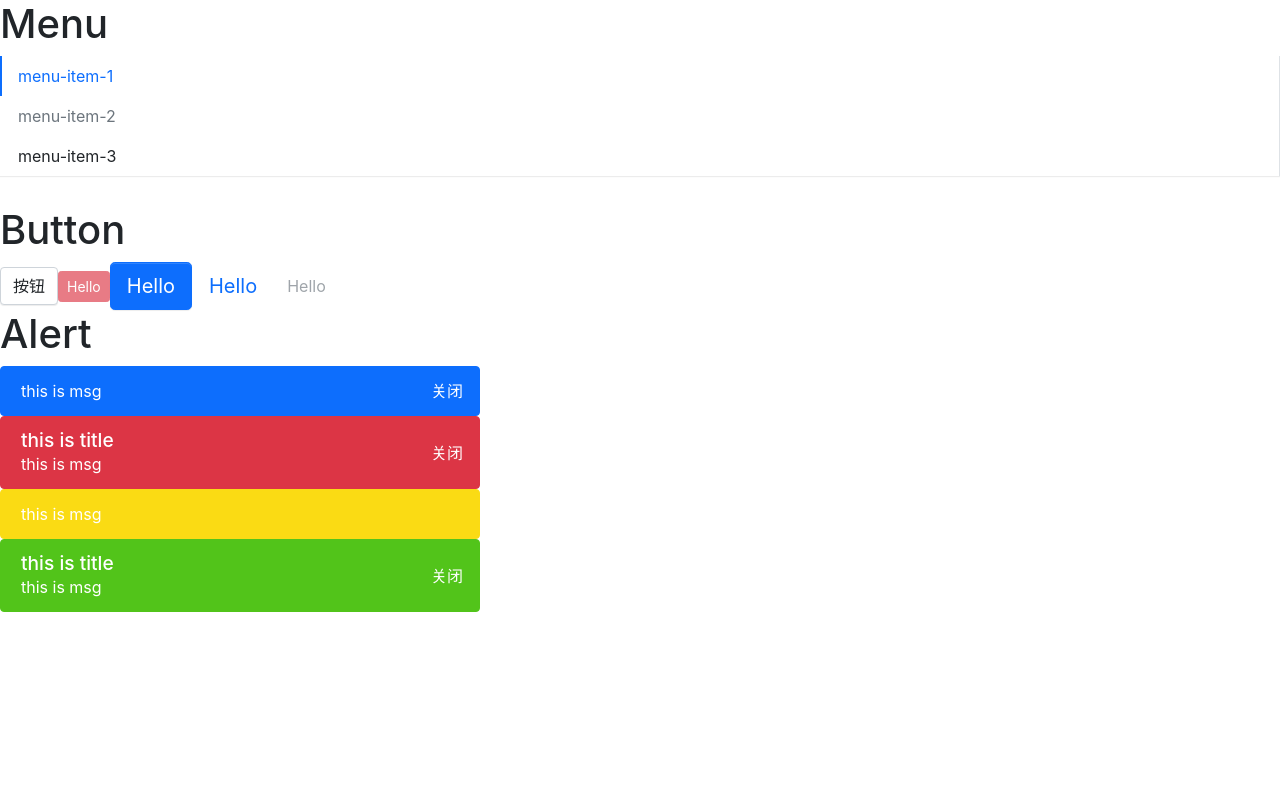
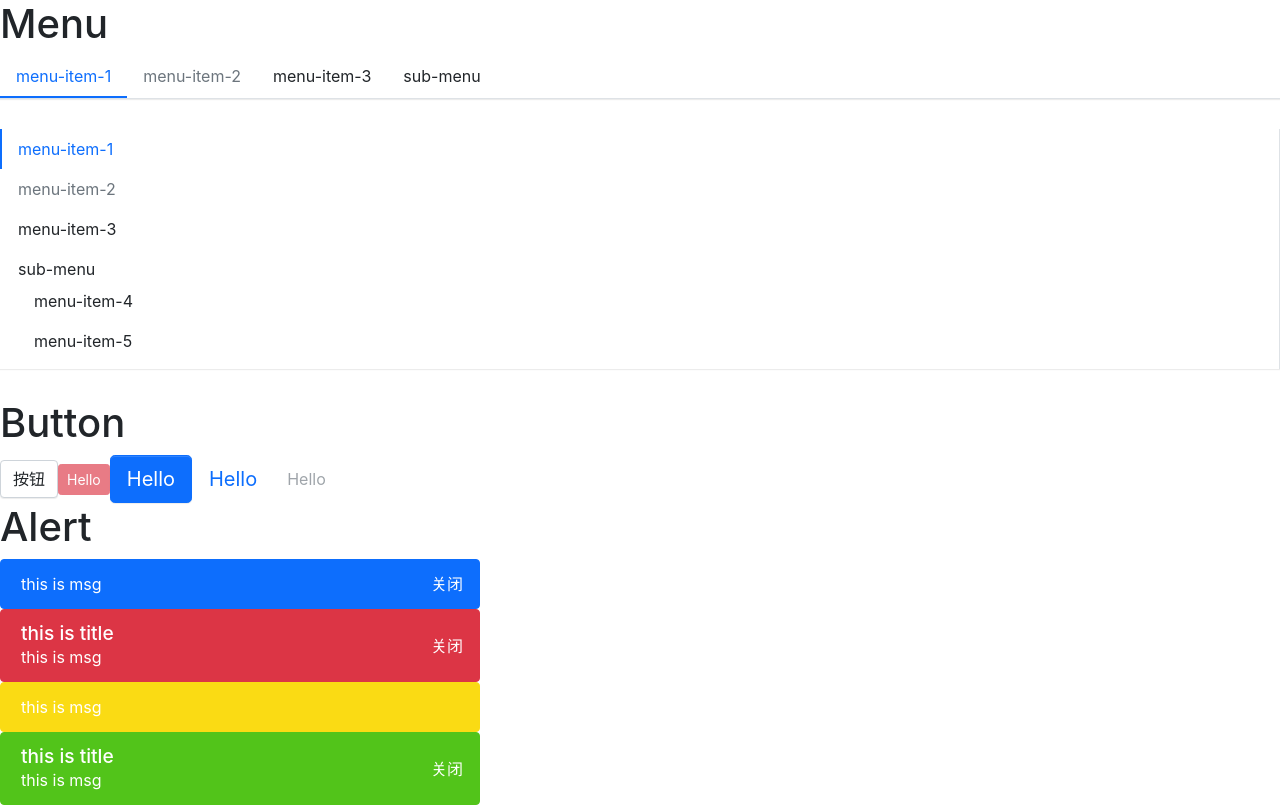
Before and after one commit to JINLE0703/jinle-ui, a React (Create React App) app: page / in a window 1280 px wide. Built offline with nearby package versions, Linux system fonts and the light colour scheme.

Commit message:
menu 添加 submenu 功能

```diff
--- a/src/App.tsx
+++ b/src/App.tsx
@@ -4,17 +4,29 @@
 import Alert from './components/Alert/alert';
 import Menu from './components/Menu/menu';
 import MenuItem from './components/Menu/menuItem';
+import SubMenu from './components/Menu/subMenu';
 
 function App() {
   return (
     <div className="App">
       <h1>Menu</h1>
-      <Menu defaultIndex={0} mode='vertical'>
-        <MenuItem index={0}>menu-item-1</MenuItem>
-        <MenuItem index={1} disabled>
-          menu-item-2
-        </MenuItem>
-        <MenuItem index={2}>menu-item-3</MenuItem>
+      <Menu defaultIndex="0" onSelect={(index) => alert(index)}>
+        <MenuItem>menu-item-1</MenuItem>
+        <MenuItem disabled>menu-item-2</MenuItem>
+        <MenuItem>menu-item-3</MenuItem>
+        <SubMenu title="sub-menu">
+          <MenuItem>menu-item-4</MenuItem>
+          <MenuItem>menu-item-5</MenuItem>
+        </SubMenu>
+      </Menu>
+      <Menu defaultIndex="0" mode="vertical" onSelect={(index) => alert(index)} defaultOpenSubMenus={['3']}>
+        <MenuItem>menu-item-1</MenuItem>
+        <MenuItem disabled>menu-item-2</MenuItem>
+        <MenuItem>menu-item-3</MenuItem>
+        <SubMenu title="sub-menu">
+          <MenuItem>menu-item-4</MenuItem>
+          <MenuItem>menu-item-5</MenuItem>
+        </SubMenu>
       </Menu>
 
       <h1>Button</h1>
--- a/src/components/Menu/_style.scss
+++ b/src/components/Menu/_style.scss
@@ -6,7 +6,8 @@
   list-style: none;
   box-shadow: $menu-box-shadow;
 
-  .jinle-menu-item {
+  // 子节点 menu-item
+  > .jinle-menu-item {
     padding: $menu-item-padding-y $menu-item-padding-x;
     cursor: pointer;
     transition: $menu-transition;
@@ -28,18 +29,56 @@
     }
   }
 
+  // submenu
+  > .jinle-submenu-item {
+    position: relative;
+
+    .jinle-submenu {
+      display: none;
+      list-style: none;
+      padding-left: 0;
+      white-space: nowrap;
+
+      &.jinle-submenu-opened {
+        display: block;
+      }
+
+      .jinle-menu-item {
+        padding: $menu-item-padding-y $menu-item-padding-x;
+        cursor: pointer;
+        transition: $menu-transition;
+        color: $body-color;
+
+        &.jinle-menu-item-selected,
+        &:hover {
+          color: $menu-item-selected-color !important;
+        }
+      }
+    }
+  }
+
   // 水平菜单
   &.jinle-menu-horizontal {
     flex-direction: row;
     border-bottom: $menu-border-width solid $menu-border-color;
 
-    .jinle-menu-item {
+    > .jinle-menu-item {
       border-bottom: $menu-item-selected-border-width solid transparent;
 
       &.jinle-menu-item-selected,
       &:hover {
         border-bottom: $menu-item-selected-border-width solid $menu-item-selected-color;
       }
+    }
+
+    .jinle-submenu {
+      position: absolute;
+      background: $white;
+      z-index: 100;
+      top: calc(100% + 8px);
+      left: 0;
+      border: $menu-border-width solid $menu-border-color;
+      box-shadow: $submenu-box-shadow;
     }
   }
 
@@ -48,7 +87,7 @@
     flex-direction: column;
     border-right: $menu-border-width solid $menu-border-color;
 
-    .jinle-menu-item {
+    > .jinle-menu-item {
       border-left: $menu-item-selected-border-width solid transparent;
 
       &.jinle-menu-item-selected,
--- a/src/components/Menu/menu.tsx
+++ b/src/components/Menu/menu.tsx
@@ -3,32 +3,35 @@
 import { MenuItemProps } from './menuItem';
 
 type MenuMode = 'horizontal' | 'vertical'; // 水平 | 垂直
-type SelectCallback = (selectedIndex: number) => void; // 被选中时调用函数
+type SelectCallback = (selectedIndex: string) => void; // 被选中时调用函数
 
 export interface MenuProps {
   className?: string; // 类名
-  defaultIndex?: number; // 默认 active 菜单索引
+  defaultIndex?: string; // 默认 active 菜单索引
   mode?: MenuMode; // 菜单类型
   style?: React.CSSProperties; // 根节点样式
   onSelect?: SelectCallback;
+  defaultOpenSubMenus?: string[]; // 垂直菜单默认展开项数组
 }
 
 interface IMenuContext {
-  currentIndex: number; // 当前被选中 index
+  currentIndex: string; // 当前被选中 index
   onSelect?: SelectCallback;
+  mode?: MenuMode;
+  defaultOpenSubMenus?: string[]; // 垂直菜单默认展开项数组
 }
 
 // 初始化一个 context
-export const MenuContext = createContext<IMenuContext>({ currentIndex: 0 });
+export const MenuContext = createContext<IMenuContext>({ currentIndex: '0' });
 
 const Menu: React.FC<MenuProps> = (props) => {
-  const { className, defaultIndex = 0, mode = 'horizontal', style, children, onSelect } = props;
+  const { className, defaultIndex = '0', mode = 'horizontal', style, children, onSelect, defaultOpenSubMenus = [] } = props;
   const [currentActive, setActive] = useState(defaultIndex); // 存储当前被选中的索引
   const classes = classNames('jinle-menu', className, {
     [`jinle-menu-${mode}`]: mode,
   });
   // 处理被点击事件
-  const handleClick = (index: number) => {
+  const handleClick = (index: string) => {
     setActive(index);
     if (onSelect) {
       onSelect(index);
@@ -38,16 +41,17 @@
   const passedContext: IMenuContext = {
     currentIndex: currentActive,
     onSelect: handleClick,
+    mode,
+    defaultOpenSubMenus,
   };
   // 限制子节点
   const renderChildren = () => {
     return React.Children.map(children, (child, index) => {
       const childElement = child as React.FunctionComponentElement<MenuItemProps>;
-      const { displayName } = childElement.type;
-      if (displayName === 'MenuItem') {
+      if (childElement.type.displayName === 'MenuItem' || childElement.type.displayName === 'SubMenu') {
         // 默认赋值 index
         return React.cloneElement(childElement, {
-          index,
+          index: index.toString(),
         });
       } else {
         console.error('Warning: Menu has a child with is not a MenuItem component');
--- a/src/components/Menu/menuItem.tsx
+++ b/src/components/Menu/menuItem.tsx
@@ -5,19 +5,20 @@
 export interface MenuItemProps {
   className?: string; // 类名
   style?: React.CSSProperties; // 样式
-  index?: number; // 索引
+  index?: string; // 索引
   disabled?: boolean; // 禁用
 }
 
 const MenuItem: React.FC<MenuItemProps> = (props) => {
-  const { className, style, index, disabled, children = false } = props;
+  const { className, style, index, disabled = false, children } = props;
   const { currentIndex, onSelect } = useContext(MenuContext); // 接收父级 context
   const classes = classNames('jinle-menu-item', className, {
     'jinle-menu-item-disabled': disabled,
     'jinle-menu-item-selected': currentIndex === index && !disabled,
   });
-  const handleClick = () => {
-    if (onSelect && !disabled && typeof index === 'number') {
+  const handleClick = (e: React.MouseEvent) => {
+    e.stopPropagation();
+    if (onSelect && !disabled && typeof index === 'string') {
       onSelect(index);
     }
   };
--- /dev/null
+++ b/src/components/Menu/subMenu.tsx
@@ -0,0 +1,70 @@
+import React, { useContext, useState } from 'react';
+import classNames from 'classnames';
+import { MenuContext } from './menu';
+import { MenuItemProps } from './menuItem';
+
+export interface SubMenuProps {
+  index?: string;
+  title: string;
+  className?: string;
+}
+
+const SubMenu: React.FC<SubMenuProps> = (props) => {
+  const { index, title, className, children } = props;
+  const { currentIndex, mode, defaultOpenSubMenus } = useContext(MenuContext); // 接收父级 context
+  const openedSubMenus = defaultOpenSubMenus as Array<string>; // 默认展开项数组
+  const isOpened = index && mode === 'vertical' ? openedSubMenus.includes(index) : false;
+  const [menuOpen, setOpen] = useState(isOpened); // 菜单展开状态
+  const classes = classNames('jinle-menu-item jinle-submenu-item', className, {
+    'jinle-menu-item-selected': currentIndex === index,
+  });
+  // 点击次级菜单
+  const handleClick = (e: React.MouseEvent) => {
+    e.preventDefault();
+    setOpen(!menuOpen);
+  };
+  // 点击事件集合
+  const clickEvents = mode === 'vertical' ? { onClick: handleClick } : {};
+  let timer: any;
+  // 鼠标移动进出次级菜单
+  const handleMouse = (e: React.MouseEvent, toggle: boolean) => {
+    clearTimeout(timer);
+    e.preventDefault();
+    timer = setTimeout(() => {
+      setOpen(toggle);
+    }, 300);
+  };
+  // 鼠标进出次级菜单事件集合
+  const hoverEvents =
+    mode === 'horizontal'
+      ? {
+          onMouseEnter: (e: React.MouseEvent) => handleMouse(e, true),
+          onMouseLeave: (e: React.MouseEvent) => handleMouse(e, false),
+        }
+      : {};
+  const renderChildren = () => {
+    const submenuClasses = classNames('jinle-submenu', {
+      'jinle-submenu-opened': menuOpen,
+    });
+    const childrenComponent = React.Children.map(children, (child, i) => {
+      const childElement = child as React.FunctionComponentElement<MenuItemProps>;
+      if (childElement.type.displayName === 'MenuItem') {
+        return React.cloneElement(childElement, {
+          index: `${index}-${i}`,
+        });
+      } else {
+        console.error('Warning: Menu has a child with is not a MenuItem component');
+      }
+    });
+    return <ul className={submenuClasses}>{childrenComponent}</ul>;
+  };
+  return (
+    <li key={index} className={classes} {...clickEvents} {...hoverEvents}>
+      <div className="jinle-submenu-title">{title}</div>
+      {renderChildren()}
+    </li>
+  );
+};
+
+SubMenu.displayName = 'SubMenu';
+export default SubMenu;
```
